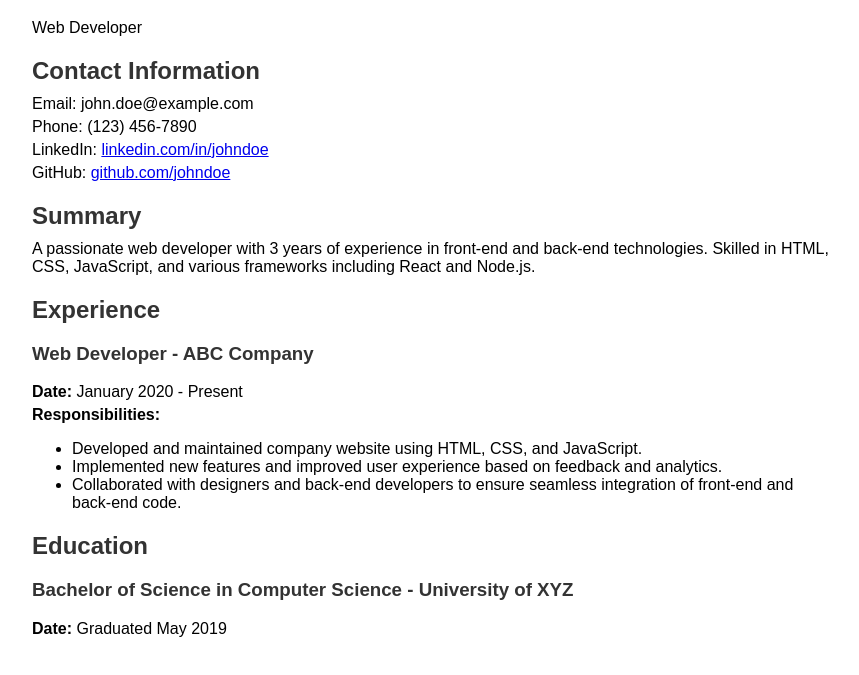
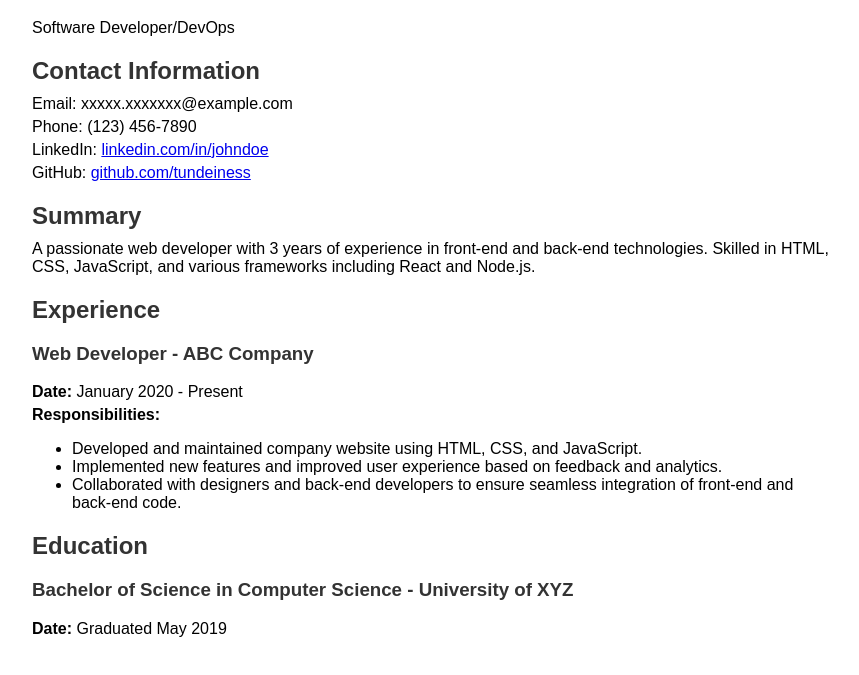
Before and after one commit to tundeiness/Resume, a plain HTML site: page index.html in a window 1280 px wide. Shown: the part 81-756 px from the top of the page, without its empty margins (208-1067 px from the left). Drawn offline with Linux system fonts and the light colour scheme.

Commit message:
made adjustment

```diff
--- a/index.html
+++ b/index.html
@@ -3,7 +3,7 @@
 <head>
     <meta charset="UTF-8">
     <meta name="viewport" content="width=device-width, initial-scale=1.0">
-    <title>John Doe - Resume</title>
+    <title>Tunde Oretade - Resume</title>
     <style>
         body {
             font-family: Arial, sans-serif;
@@ -32,15 +32,15 @@
     <div class="container">
         <header>
             <h1>John Doe</h1>
-            <p>Web Developer</p>
+            <p>Software Developer/DevOps</p>
         </header>
 
         <section class="section">
             <h2>Contact Information</h2>
-            <p>Email: john.doe@example.com</p>
+            <p>Email: xxxxx.xxxxxxx@example.com</p>
             <p>Phone: (123) 456-7890</p>
             <p>LinkedIn: <a href="https://www.linkedin.com/in/johndoe">linkedin.com/in/johndoe</a></p>
-            <p>GitHub: <a href="https://github.com/johndoe">github.com/johndoe</a></p>
+            <p>GitHub: <a href="https://github.com/tundeiness">github.com/tundeiness</a></p>
         </section>
 
         <section class="section">
```
